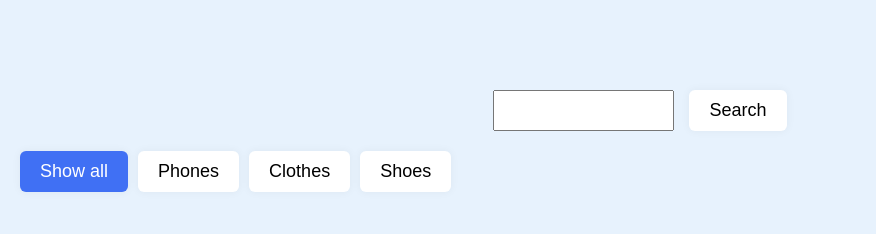
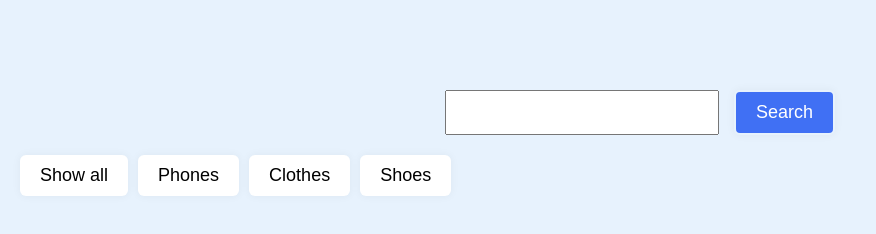
Before and after one commit to itai1998/Filter-Image, a plain HTML site: page index.html in a window 1280 px wide. Both pictures are taken after typing "Sample" into the empty fields and a click on the button "Search". Shown: the whole page, without its empty margins (0-876 px from the left). Drawn offline with Linux system fonts and the light colour scheme.

Commit message:
Add CSS for search button

```diff
--- a/script.js
+++ b/script.js
@@ -39,6 +39,9 @@ const searchFilter = e =>{
         }
     })
     searchInput.value = "";
+    document.querySelector(".active").classList.remove("active");
+    e.target.classList.add("active");
+
 }
 
 // Add click event listener to each filter button
--- a/style.css
+++ b/style.css
@@ -83,10 +83,17 @@ form{
 }
 .search_bar{
     margin-right: 15px;
+    font-size: 20px;
+    padding-left:5px ;
 
+}
+
+.search_button{
+    border: 2px solid #e7f2fd;
 }
 
 .search_button:hover{
    background-color: #4070f4;
    color: #fff;
+   border: 2px solid gold;
 }
```
